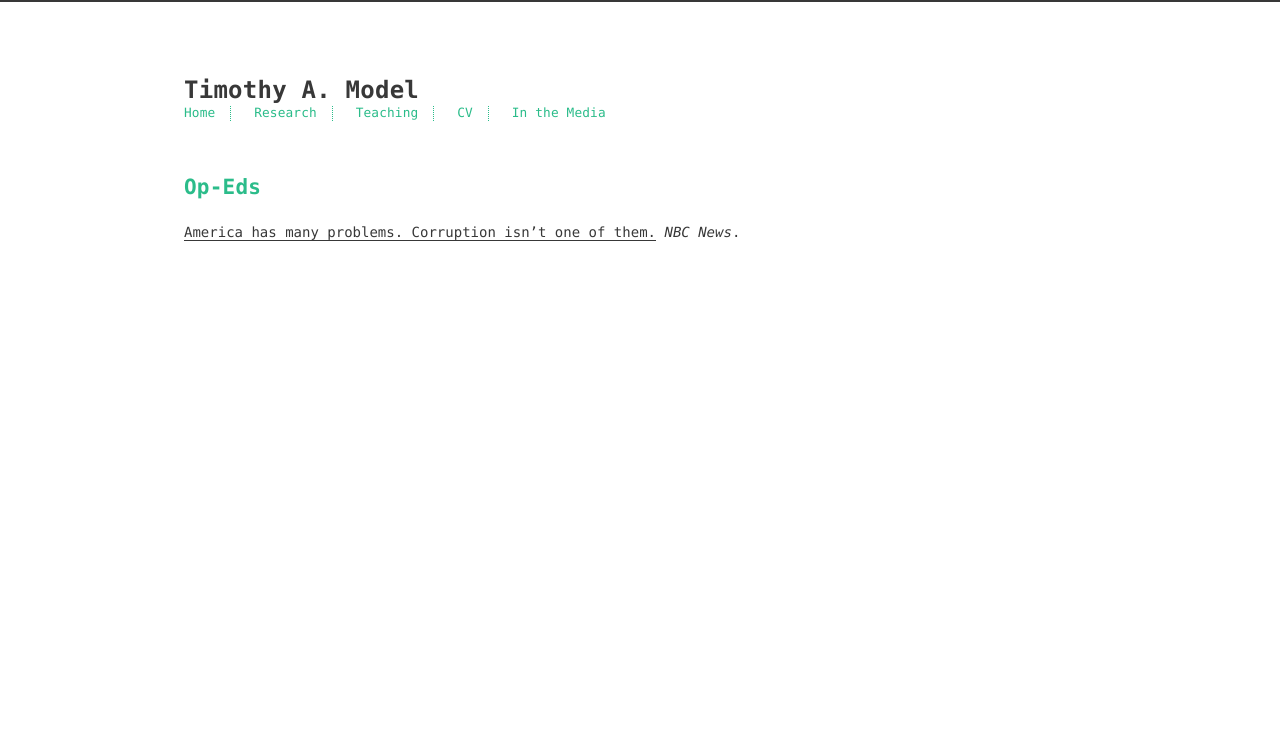
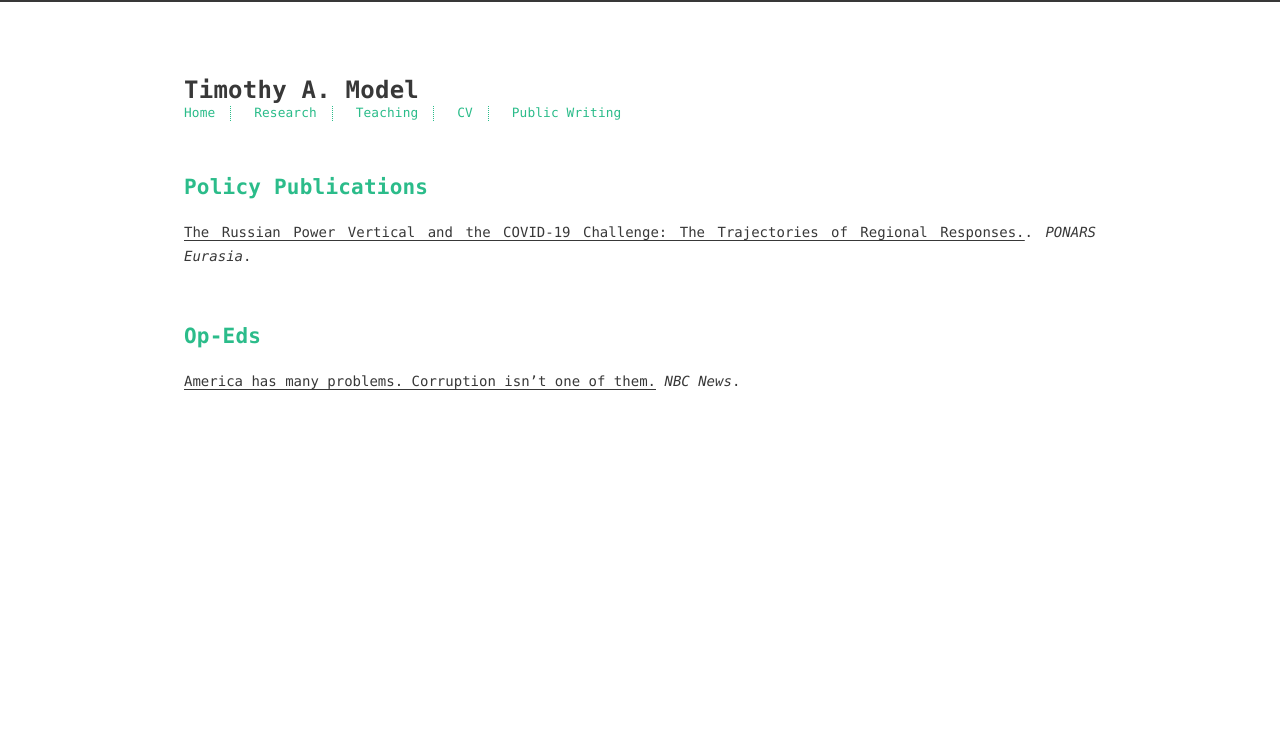
Before and after one commit to timothymodel/timothy_model_academic_site, a plain HTML site: page public/media/index.html in a window 1280 px wide. Shown: the top 729 px of the page. Drawn offline with Linux system fonts and the light colour scheme.

Commit message:
site updates

```diff
--- a/public/media/index.html
+++ b/public/media/index.html
@@ -6,18 +6,18 @@
     <meta http-equiv="X-UA-Compatible" content="IE=edge">
     <meta name="HandheldFriendly" content="True">
     <meta name="viewport" content="width=device-width, initial-scale=1, maximum-scale=1">
-    <meta name="description" content="Op-EdsAmerica has many problems. Corruption isn’t one of them. NBC News.">
+    <meta name="description" content="Policy PublicationsThe Russian Power Vertical and the COVID-19 Challenge: The Trajectories of Regional Responses.. PONARS Eurasia. Op-EdsAmerica has many problems. Corruption isn’t one of them. NBC Ne">
 <meta name="keywords" content="timothy model, political science, russia, corruption, miami university, indiana university">
 <meta property="og:type" content="website">
-<meta property="og:title" content="In the Media">
+<meta property="og:title" content="Public Writing">
 <meta property="og:url" content="http://timothymodel.com/media/index.html">
 <meta property="og:site_name" content="Timothy A. Model">
-<meta property="og:description" content="Op-EdsAmerica has many problems. Corruption isn’t one of them. NBC News.">
+<meta property="og:description" content="Policy PublicationsThe Russian Power Vertical and the COVID-19 Challenge: The Trajectories of Regional Responses.. PONARS Eurasia. Op-EdsAmerica has many problems. Corruption isn’t one of them. NBC Ne">
 <meta property="og:locale" content="default">
-<meta property="og:updated_time" content="2019-11-05T15:07:46.818Z">
+<meta property="og:updated_time" content="2020-05-15T06:53:51.074Z">
 <meta name="twitter:card" content="summary">
-<meta name="twitter:title" content="In the Media">
-<meta name="twitter:description" content="Op-EdsAmerica has many problems. Corruption isn’t one of them. NBC News.">
+<meta name="twitter:title" content="Public Writing">
+<meta name="twitter:description" content="Policy PublicationsThe Russian Power Vertical and the COVID-19 Challenge: The Trajectories of Regional Responses.. PONARS Eurasia. Op-EdsAmerica has many problems. Corruption isn’t one of them. NBC Ne">
 
 
 
@@ -37,7 +37,7 @@
 
 
     <!-- title -->
-    <title>In the Media</title>
+    <title>Public Writing</title>
     <!-- styles -->
     <link rel="stylesheet" href="/css/style.css">
     <!-- rss -->
@@ -70,7 +70,7 @@
 
         <li><a href="/cv.pdf">CV</a></li>
 
-        <li><a href="/media/">In the Media</a></li>
+        <li><a href="/media/">Public Writing</a></li>
 
     </ul>
   </div>
@@ -82,7 +82,8 @@
 
 
   <div class="content" itemprop="articleBody">
-    <h1 id="Op-Eds"><a href="#Op-Eds" class="headerlink" title="Op-Eds"></a>Op-Eds</h1><p><a href="https://www.nbcnews.com/think/opinion/trump-s-ukraine-scandal-doesn-t-mean-u-s-politics-ncna1075466" target="_blank" rel="noopener">America has many problems. Corruption isn’t one of them.</a> <em>NBC News</em>.</p>
+    <h1 id="Policy-Publications"><a href="#Policy-Publications" class="headerlink" title="Policy Publications"></a>Policy Publications</h1><p><a href="http://www.ponarseurasia.org/memo/russian-power-vertical-covid-19-challenge-trajectories-regional-responses" target="_blank" rel="noopener">The Russian Power Vertical and the COVID-19 Challenge: The Trajectories of Regional Responses.</a>. <em>PONARS Eurasia</em>.</p>
+<h1 id="Op-Eds"><a href="#Op-Eds" class="headerlink" title="Op-Eds"></a>Op-Eds</h1><p><a href="https://www.nbcnews.com/think/opinion/trump-s-ukraine-scandal-doesn-t-mean-u-s-politics-ncna1075466" target="_blank" rel="noopener">America has many problems. Corruption isn’t one of them.</a> <em>NBC News</em>.</p>
 
   </div>
 </article>
```
Also changed, not shown: public/index.html (+6 -6 lines), public/research/index.html (+1 -1 lines), public/teaching/index.html (+1 -1 lines), 1 other file.
